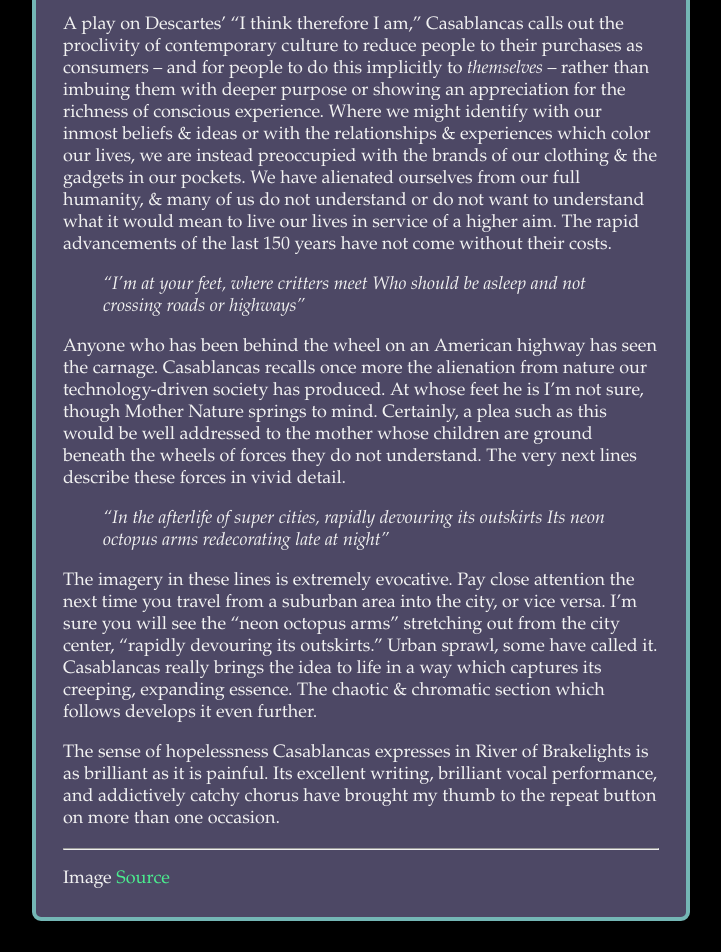
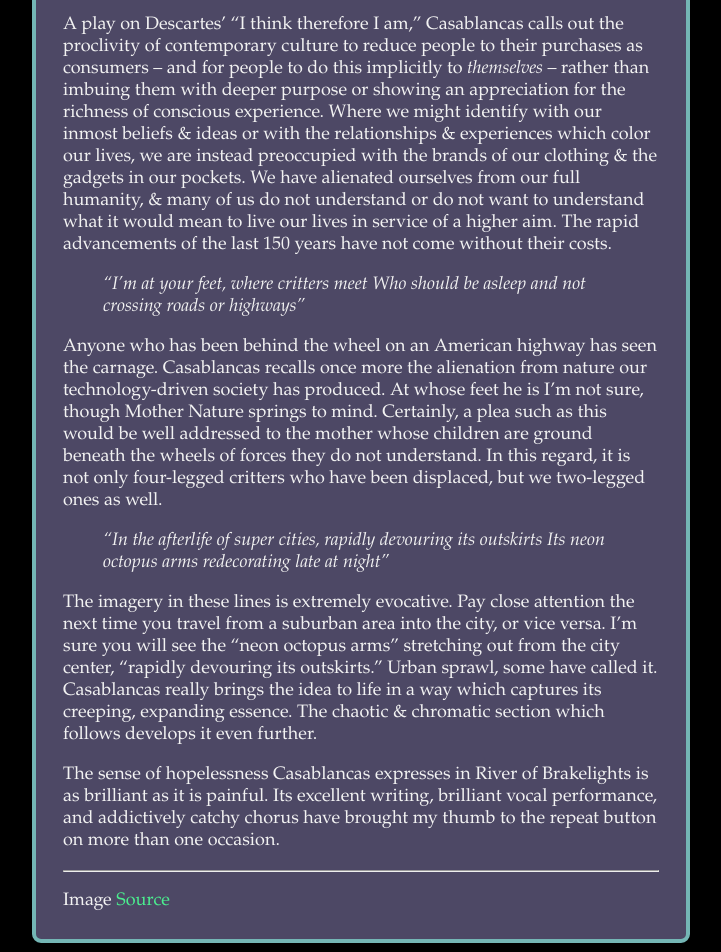
Before and after one commit to Perceptua/perceptua, a Jekyll site: the page built from _posts/2019-03-22-julian-casablancas.md, in a window 1280 px wide. Shown: the part 967-1919 px from the top of the page, without its empty margins (279-1000 px from the left). Built offline with Jekyll 4.4.1, drawn with Linux system fonts in a browser that asks for light colours; before the commit the page ends 1897 px from its top, so only the background shows below that.

Commit message:
edit text

```diff
--- a/_posts/2019-03-22-julian-casablancas.md
+++ b/_posts/2019-03-22-julian-casablancas.md
@@ -23,7 +23,7 @@ A play on Descartes’ “I think therefore I am,” Casablancas calls out the p
 > *“I'm at your feet, where critters meet*
 > *Who should be asleep and not crossing roads or highways”*
 
-Anyone who has been behind the wheel on an American highway has seen the carnage. Casablancas recalls once more the alienation from nature our technology-driven society has produced. At whose feet he is I’m not sure, though Mother Nature springs to mind. Certainly, a plea such as this would be well addressed to the mother whose children are ground beneath the wheels of forces they do not understand. The very next lines describe these forces in vivid detail.
+Anyone who has been behind the wheel on an American highway has seen the carnage. Casablancas recalls once more the alienation from nature our technology-driven society has produced. At whose feet he is I’m not sure, though Mother Nature springs to mind. Certainly, a plea such as this would be well addressed to the mother whose children are ground beneath the wheels of forces they do not understand. In this regard, it is not only four-legged critters who have been displaced, but we two-legged ones as well.
 
 > *“In the afterlife of super cities, rapidly devouring its outskirts*
 > *Its neon octopus arms redecorating late at night”*
```
